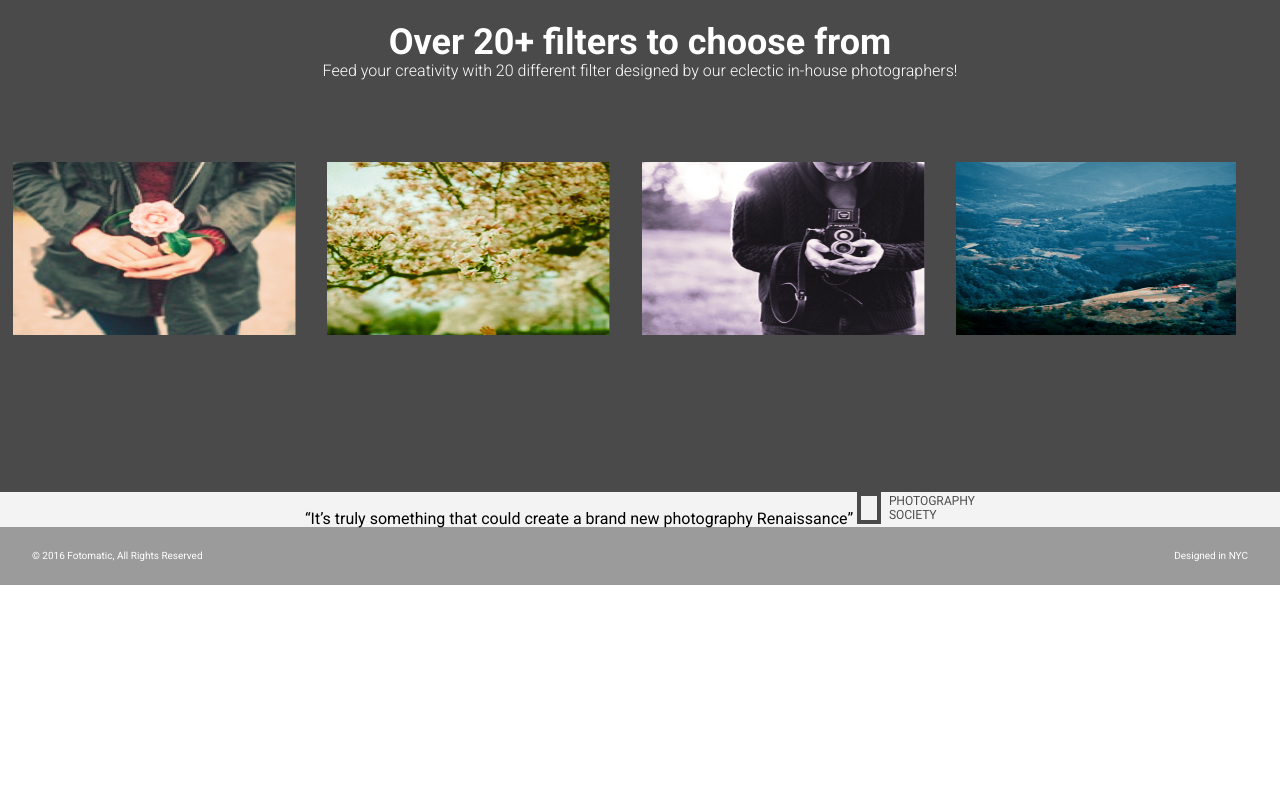
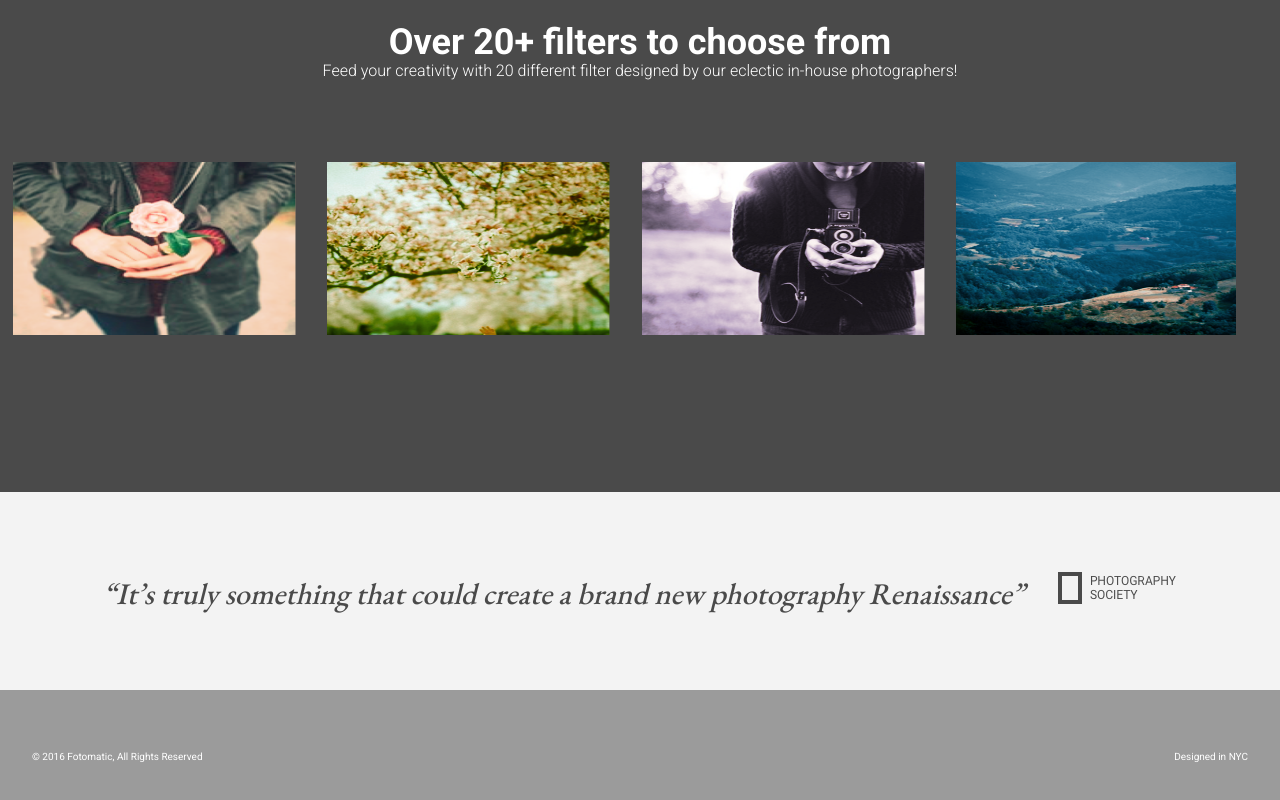
Before and after one commit to mgmacdougall/fotomatic, a plain HTML site: page index.html in a window 1280 px wide. Shown: the part 1499-2299 px from the top of the page. Before the commit the page ends 2084 px from the top, so only its background shows below. Drawn offline with nearby package versions, Linux system fonts and the light colour scheme; a web font is replaced by a local one.

Commit message:
Add formatting for the quotes and footer based on the spec provided

```diff
--- a/resources/css/style.css
+++ b/resources/css/style.css
@@ -371,18 +371,16 @@ header .mobile {
 
 #quotes-section {
   background-color: #f3f3f3;
+  padding: 5rem 0;
+
 }
 
-#quotes-section content {
-  padding: 5rem 0;
-}
-
-#quotes-section quote {
-  padding-right: 1.875rem;
-  font-family: "Palatino", serif;
+#quotes-section .quote {
+  font-family: 'EB Garamond', serif;
+  font-style: italic;
   font-size: 1.875rem;
+  margin-right:1.875rem;
   line-height: 1.1;
-  font-style: italic;
   color: #4a4a4a;
 }
 
@@ -411,7 +409,7 @@ header .mobile {
 
 footer {
   background-color: #9b9b9b;
-  padding: 1.5rem 2rem;
+  padding: 3.875rem 2rem;
 }
 
 footer .content {
```
